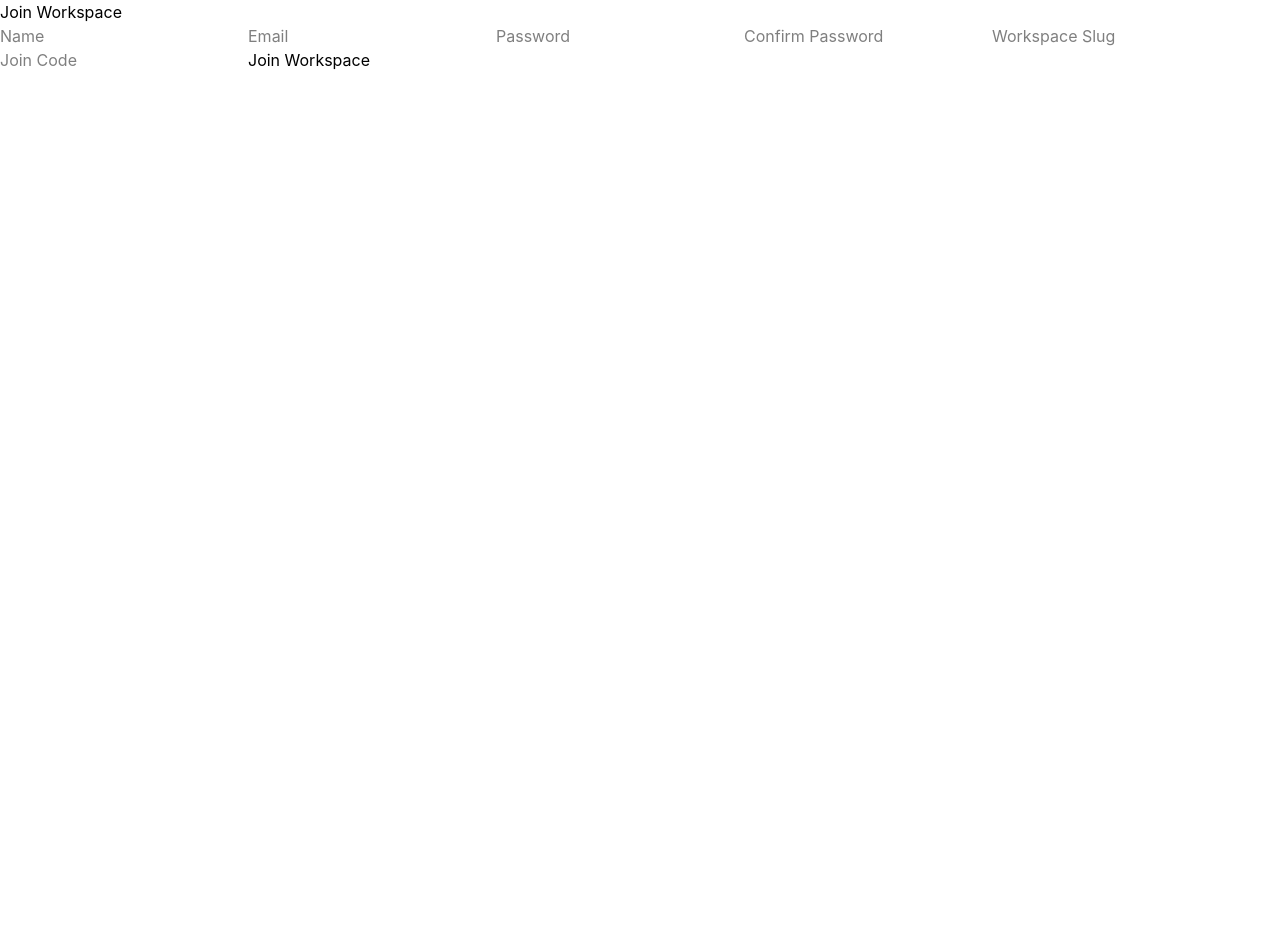
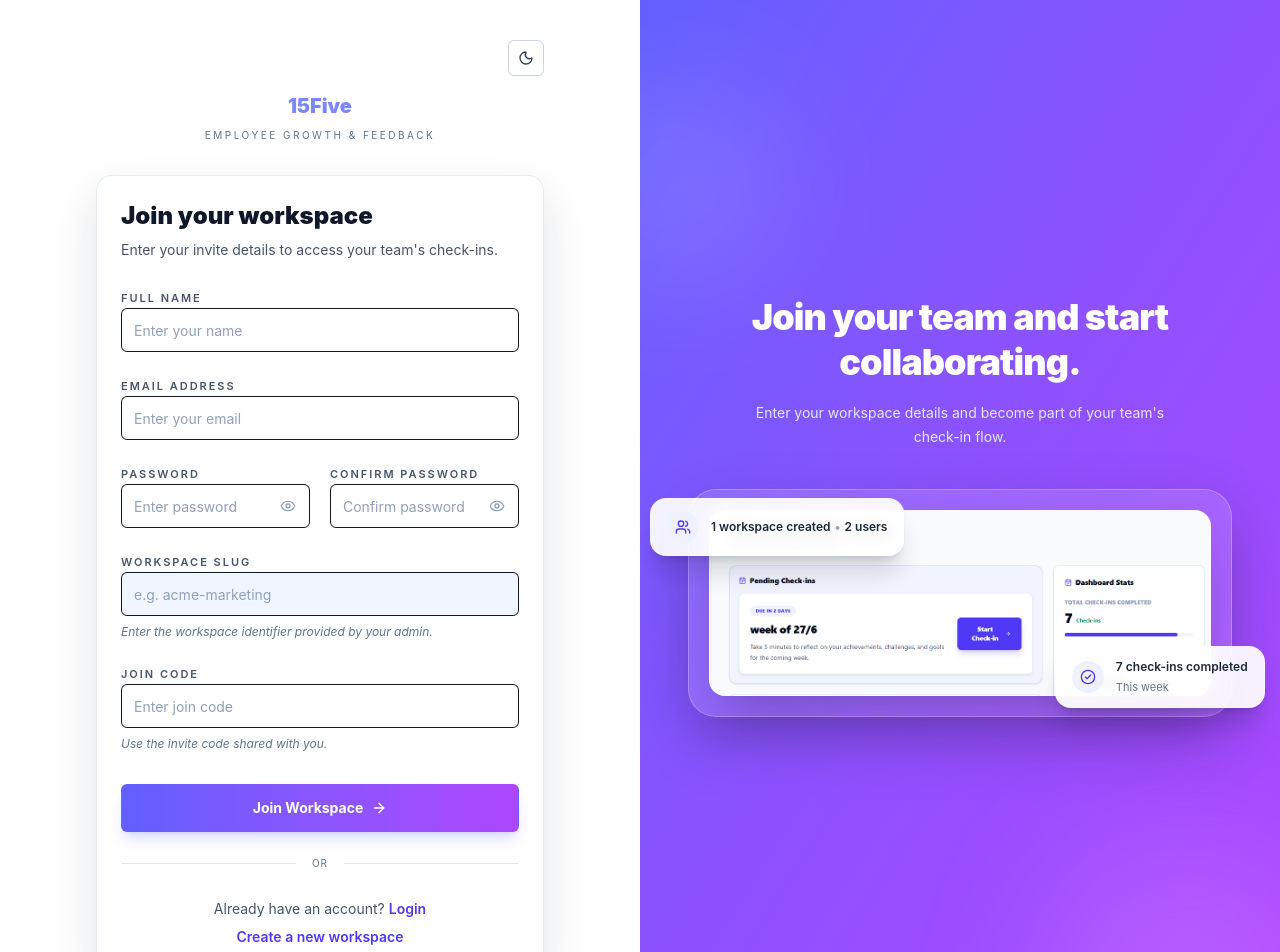
Before and after one commit to harshcode26-creator/optivis, a React (Vite) app: page /join in a window 1280 px wide. Shown: the top 952 px of the page. Before the commit the page ends 800 px from the top, so only its background shows below. Built offline with nearby package versions, Linux system fonts and the light colour scheme.

Commit message:
join workspace ui polished

```diff
--- a/src/pages/JoinWorkspace.jsx
+++ b/src/pages/JoinWorkspace.jsx
@@ -1,5 +1,11 @@
+import { ArrowRight, CheckCircle2, Users } from 'lucide-react';
 import { useEffect, useState } from 'react';
-import { useNavigate } from 'react-router-dom';
+import { Link, useNavigate } from 'react-router-dom';
+import loginPreviewDark from '../assets/login-preview-dark.png';
+import loginPreviewLight from '../assets/login-preview-light.png';
+import AuthButton from '../components/auth/AuthButton';
+import AuthLayout from '../components/auth/AuthLayout';
+import InputField from '../components/auth/InputField';
 import api from '../services/api';
 
 function JoinWorkspace() {
@@ -10,6 +16,8 @@
   const [workspaceSlug, setWorkspaceSlug] = useState('');
   const [workspaceSlugFromUrl, setWorkspaceSlugFromUrl] = useState(false);
   const [joinCode, setJoinCode] = useState('');
+  const [showPassword, setShowPassword] = useState(false);
+  const [showConfirmPassword, setShowConfirmPassword] = useState(false);
   const [error, setError] = useState('');
   const navigate = useNavigate();
 
@@ -49,57 +57,177 @@
   };
 
   return (
-    <div>
-      <h1>Join Workspace</h1>
+    <AuthLayout
+      darkPreviewImage={loginPreviewDark}
+      lightPreviewImage={loginPreviewLight}
+      previewAlt="Workspace dashboard preview"
+      visualHeading="Join your team and start collaborating."
+      visualSubtitle="Enter your workspace details and become part of your team's check-in flow."
+      visualBadges={[
+        {
+          id: 'workspace-users',
+          icon: Users,
+          title: (
+            <>
+              <span>1 workspace created</span>
+              <span className="mx-1 text-slate-400">&bull;</span>
+              <span>2 users</span>
+            </>
+          ),
+        },
+        {
+          id: 'workspace-checkins',
+          icon: CheckCircle2,
+          title: '7 check-ins completed',
+          subtitle: 'This week',
+        },
+      ]}
+    >
+      <div className="auth-card-enter rounded-2xl border border-slate-200/80 bg-white/90 p-6 shadow-[0_20px_50px_rgba(15,23,42,0.12)] backdrop-blur-sm dark:border-white/10 dark:bg-[#11182b]/95 dark:shadow-[0_20px_50px_rgba(0,0,0,0.35)]">
+        <h1 className="text-2xl font-black">Join your workspace</h1>
+        <p className="mt-2 text-sm text-slate-600 dark:text-slate-400">
+          Enter your invite details to access your team&apos;s check-ins.
+        </p>
 
-      <form onSubmit={handleSubmit}>
-        <input
+        <form onSubmit={handleSubmit} className="mt-6 space-y-5">
+          <InputField
+            id="join-name"
+            name="name"
+            label="Full Name"
             type="text"
+            placeholder="Enter your name"
+            autoComplete="name"
             value={name}
-          onChange={(event) => setName(event.target.value)}
-          placeholder="Name"
+            onChange={(event) => {
+              setName(event.target.value);
+              setError('');
+            }}
             required
           />
-        <input
+
+          <InputField
+            id="join-email"
+            name="email"
+            label="Email Address"
             type="email"
+            placeholder="Enter your email"
+            autoComplete="email"
             value={email}
-          onChange={(event) => setEmail(event.target.value)}
-          placeholder="Email"
+            onChange={(event) => {
+              setEmail(event.target.value);
+              setError('');
+            }}
             required
           />
-        <input
+
+          <div className="grid grid-cols-1 gap-5 sm:grid-cols-2">
+            <InputField
+              id="join-password"
+              name="password"
+              label="Password"
               type="password"
+              placeholder="Enter password"
+              autoComplete="new-password"
               value={password}
-          onChange={(event) => setPassword(event.target.value)}
-          placeholder="Password"
+              onChange={(event) => {
+                setPassword(event.target.value);
+                setError('');
+              }}
+              showToggle
+              showValue={showPassword}
+              onToggleVisibility={() => setShowPassword((previous) => !previous)}
               required
             />
-        <input
+
+            <InputField
+              id="join-confirm-password"
+              name="confirmPassword"
+              label="Confirm Password"
               type="password"
+              placeholder="Confirm password"
+              autoComplete="new-password"
               value={confirmPassword}
-          onChange={(event) => setConfirmPassword(event.target.value)}
-          placeholder="Confirm Password"
+              onChange={(event) => {
+                setConfirmPassword(event.target.value);
+                setError('');
+              }}
+              showToggle
+              showValue={showConfirmPassword}
+              onToggleVisibility={() =>
+                setShowConfirmPassword((previous) => !previous)
+              }
               required
             />
-        <input
+          </div>
+
+          <InputField
+            id="join-workspace-slug"
+            name="workspaceSlug"
+            label="Workspace Slug"
             type="text"
+            placeholder="e.g. acme-marketing"
             value={workspaceSlug}
-          onChange={(event) => setWorkspaceSlug(event.target.value)}
-          placeholder="Workspace Slug"
+            onChange={(event) => {
+              setWorkspaceSlug(event.target.value);
+              setError('');
+            }}
+            helperText="Enter the workspace identifier provided by your admin."
+            highlight
             readOnly={workspaceSlugFromUrl}
             required
           />
-        <input
+
+          <InputField
+            id="join-code"
+            name="joinCode"
+            label="Join Code"
             type="text"
+            placeholder="Enter join code"
             value={joinCode}
-          onChange={(event) => setJoinCode(event.target.value)}
-          placeholder="Join Code"
+            onChange={(event) => {
+              setJoinCode(event.target.value);
+              setError('');
+            }}
+            helperText="Use the invite code shared with you."
             required
           />
-        {error && <p>{error}</p>}
-        <button type="submit">Join Workspace</button>
+
+          {error ? (
+            <p className="rounded-md border border-red-500/20 bg-red-500/10 px-3 py-2 text-sm text-red-600 dark:text-red-300">
+              {error}
+            </p>
+          ) : null}
+
+          <AuthButton type="submit" trailingIcon={ArrowRight} className="mt-3">
+            Join Workspace
+          </AuthButton>
         </form>
+
+        <div className="my-6 flex items-center gap-4">
+          <span className="h-px flex-1 bg-slate-200 dark:bg-slate-700" />
+          <span className="text-[10px] tracking-widest text-slate-500">OR</span>
+          <span className="h-px flex-1 bg-slate-200 dark:bg-slate-700" />
         </div>
+
+        <div className="space-y-2 pt-1 text-center text-sm text-slate-600 dark:text-slate-400">
+          <p>
+            Already have an account?{' '}
+            <Link
+              to="/login"
+              className="font-semibold text-indigo-600 transition hover:text-indigo-500 dark:text-indigo-300 dark:hover:text-indigo-200"
+            >
+              Login
+            </Link>
+          </p>
+          <Link
+            to="/create-workspace"
+            className="inline-block font-semibold text-indigo-600 transition hover:text-indigo-500 dark:text-indigo-300 dark:hover:text-indigo-200"
+          >
+            Create a new workspace
+          </Link>
+        </div>
+      </div>
+    </AuthLayout>
   );
 }
 
```
Lines whose indentation alone changed are shown as unchanged.
